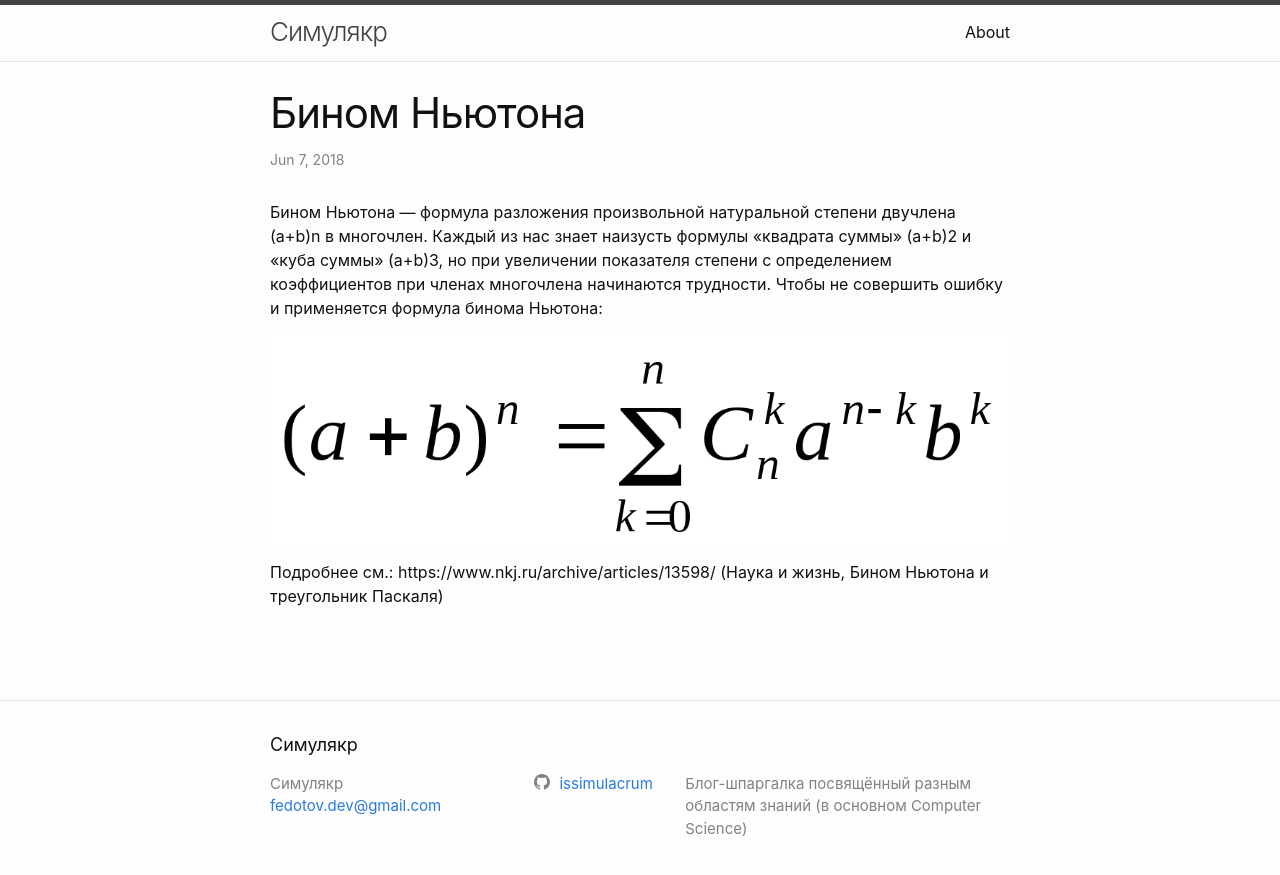
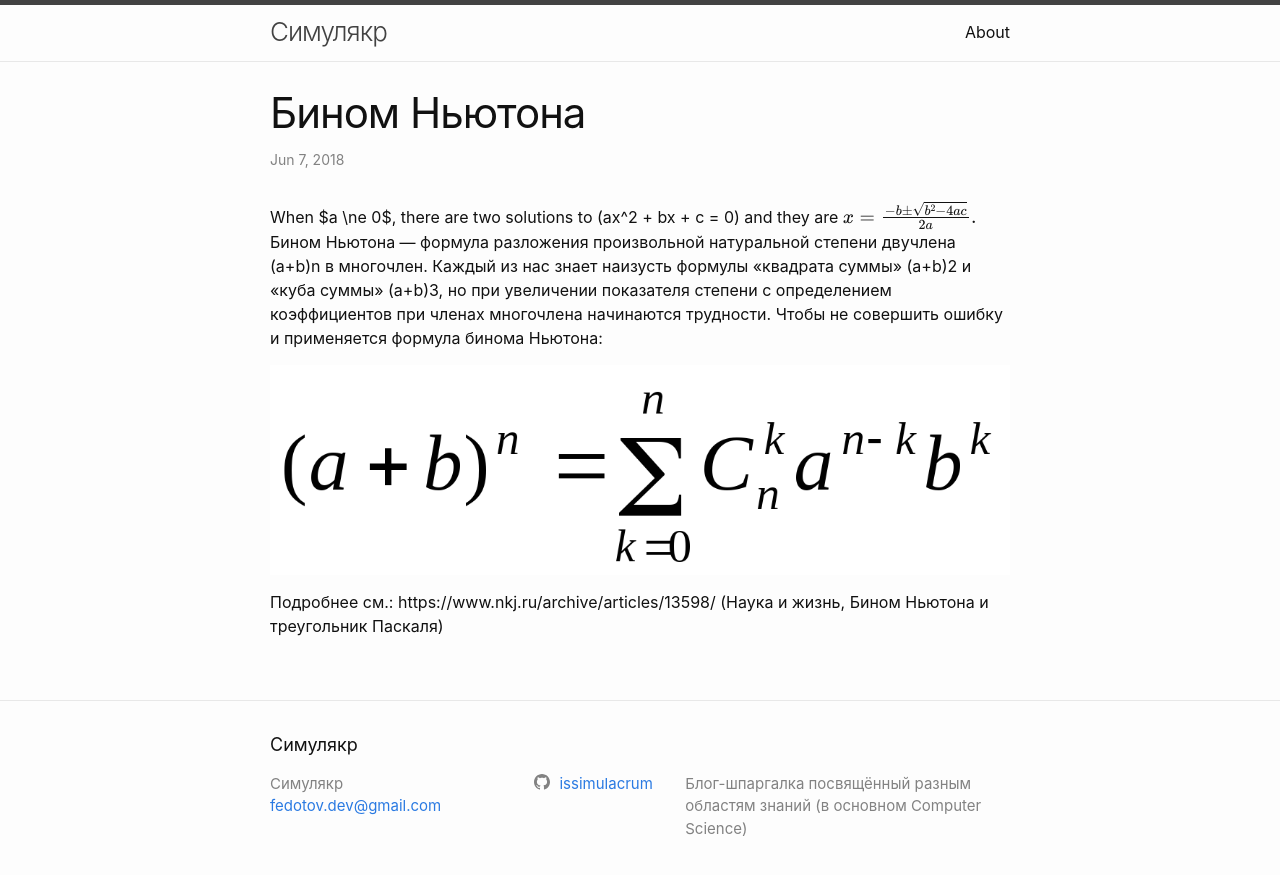
Before and after one commit to frodioh/imulacrum.github.io, a Jekyll site: the page built from _posts/2018-06-07-first-article.markdown, in a window 1280 px wide. Shown: the top 875 px of the page. Built offline with Jekyll 4.4.1, drawn with Linux system fonts in a browser that asks for light colours; formulas are drawn with MathJax 3.

```diff
--- a/_posts/2018-06-07-first-article.markdown
+++ b/_posts/2018-06-07-first-article.markdown
@@ -4,12 +4,8 @@ title:  "Бином Ньютона"
 date:   2018-06-07 18:28:13 +0500
 categories: jekyll update
 ---
-
-<script type="text/x-mathjax-config">
-MathJax.Hub.Config({
-  tex2jax: {inlineMath: [['$','$'], ['\\(','\\)']]}
-});
-</script>
+When $a \ne 0$, there are two solutions to \(ax^2 + bx + c = 0\) and they are
+$$x = {-b \pm \sqrt{b^2-4ac} \over 2a}.$$
 Бином Ньютона — формула разложения произвольной натуральной степени двучлена (a+b)n в многочлен. Каждый из нас знает наизусть формулы «квадрата суммы» (a+b)2 и «куба суммы» (a+b)3, но при увеличении показателя степени с определением коэффициентов при членах многочлена начинаются трудности. Чтобы не совершить ошибку и применяется формула бинома Ньютона:
 
 <img src="/assets/images/binom.png">
```
